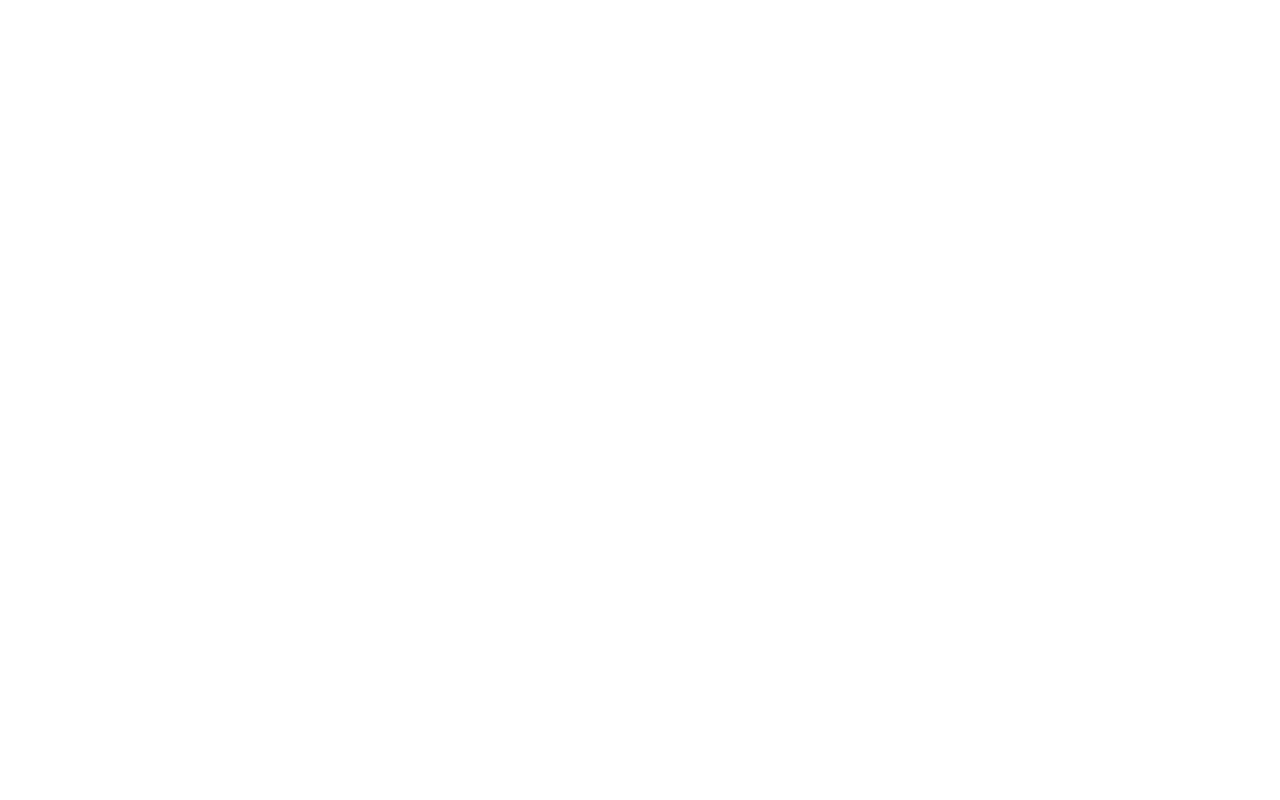
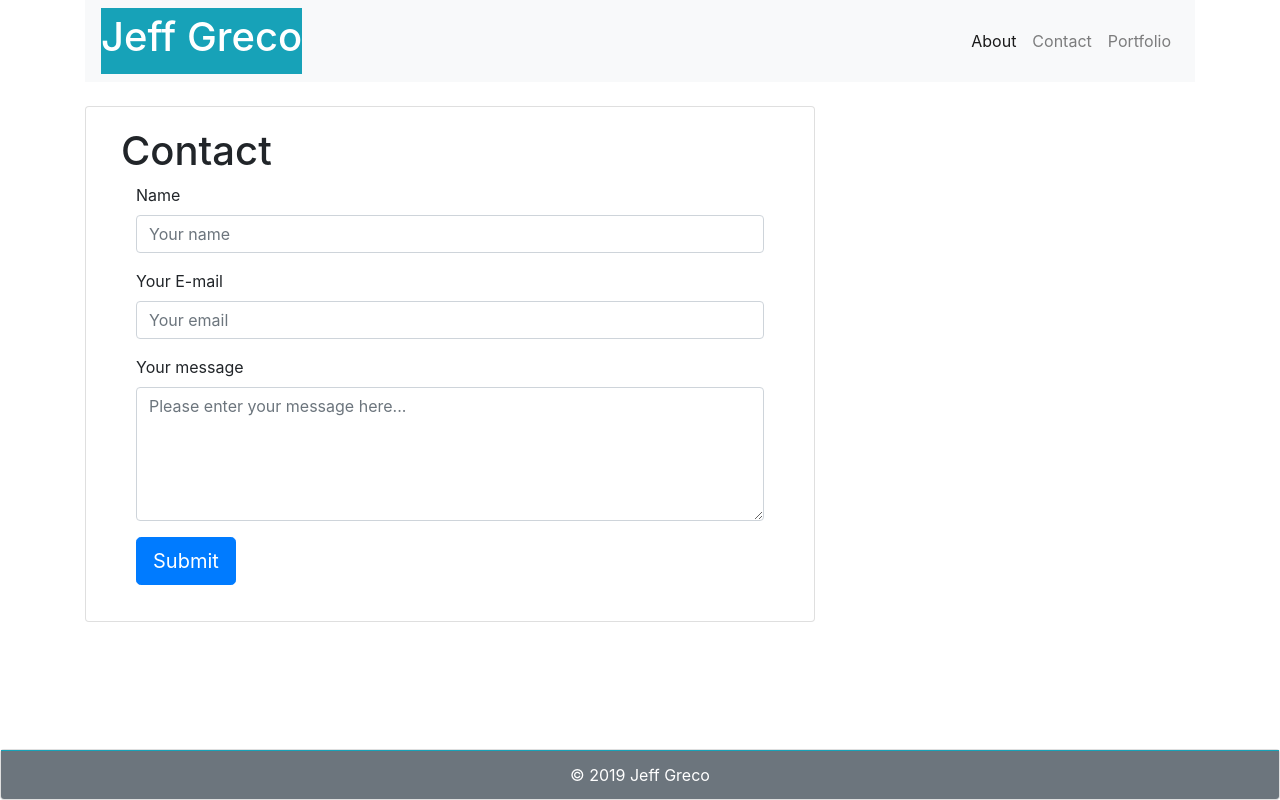
Before and after one commit to Jeff-Paul-Greco/bootstrap-portfolio, a plain HTML site: page contact.html in a window 1280 px wide. Drawn offline with nearby package versions, Linux system fonts and the light colour scheme.

Commit message:
coded contact.html

```diff
--- a/contact.html
+++ b/contact.html
@@ -0,0 +1,120 @@
+<!DOCTYPE html>
+<html lang="en">
+
+<head>
+    <meta charset="UTF-8">
+    <meta name="viewport" content="width=device-width, initial-scale=1.0">
+    <meta http-equiv="X-UA-Compatible" content="ie=edge">
+    <title>bootstrap-portfolio</title>
+    <link rel="stylesheet" href="https://stackpath.bootstrapcdn.com/bootstrap/4.3.1/css/bootstrap.min.css"
+        integrity="sha384-ggOyR0iXCbMQv3Xipma34MD+dH/1fQ784/j6cY/iJTQUOhcWr7x9JvoRxT2MZw1T" crossorigin="anonymous">
+</head>
+
+<body>
+
+
+<div class="container">
+<div class="row">
+<div class="col-md-12">
+    <nav class="navbar navbar-expand-lg navbar-light bg-light">
+        <a class="navbar-brand bg-info text-white" href="index.html">
+            <h1>Jeff Greco</h1>
+        </a>
+        <button class="navbar-toggler" type="button" data-toggle="collapse" data-target="#navbarText"
+            aria-controls="navbarText" aria-expanded="false" aria-label="Toggle navigation">
+            <span class="navbar-toggler-icon"></span>
+        </button>
+        <div class="collapse navbar-collapse" id="navbarText">
+            <div class="navbar-nav mr-auto">
+            </div>
+            <span class="navbar-text">
+                <ul class="navbar-nav mr-auto">
+                    <li class="nav-item active">
+                        <a class="nav-link" href="index.html">About <span class="sr-only">(current)</span></a>
+                    </li>
+                    <li class="nav-item">
+                        <a class="nav-link" href="contact.html">Contact</a>
+                    </li>
+                    <li class="nav-item">
+                        <a class="nav-link" href="portfolio.html">Portfolio</a>
+                    </li>
+                </ul>
+            </span>
+        </div>
+    </nav>
+</div>
+</div>
+</div>
+
+    <div class="container mt-4">
+
+        <div class="row">
+            <div class="col-md-8">
+                <div class="card">
+                    <div class="card-body">
+                            <div class="container">
+                                    <div class="page-header">
+                                            <h1>Contact</h1>
+                                        </div>
+                                    <div class="row">
+                                      <div class="col-md-12">
+                                        <div class="well well-sm">
+                                          <form class="form-horizontal" action="" method="post">
+                                          <fieldset>
+
+
+                                            <!-- Name input-->
+                                            <div class="form-group">
+                                              <label class="col-md-12 control-label" for="name">Name</label>
+                                              <div class="col-md-12">
+                                                <input id="name" name="name" type="text" placeholder="Your name" class="form-control">
+                                              </div>
+                                            </div>
+
+                                            <!-- Email input-->
+                                            <div class="form-group">
+                                              <label class="col-md-12 control-label" for="email">Your E-mail</label>
+                                              <div class="col-md-12">
+                                                <input id="email" name="email" type="text" placeholder="Your email" class="form-control">
+                                              </div>
+                                            </div>
+
+                                            <!-- Message body -->
+                                            <div class="form-group">
+                                              <label class="col-md-12 control-label" for="message">Your message</label>
+                                              <div class="col-md-12">
+                                                <textarea class="form-control" id="message" name="message" placeholder="Please enter your message here..." rows="5"></textarea>
+                                              </div>
+                                            </div>
+
+                                            <!-- Form actions -->
+                                            <div class="form-group">
+                                              <div class="col-md-12 text-left">
+                                                <button type="submit" class="btn btn-primary btn-lg">Submit</button>
+                                              </div>
+                                            </div>
+                                          </fieldset>
+                                          </form>
+                                        </div>
+                                      </div>
+                                    </div>
+                                </div>
+                    </div>
+                </div>
+            </div>
+        </div>
+    </div>
+
+
+    <footer class="fixed-bottom">
+        <div class="card text-center">
+            <div class="card-footer text-white bg-secondary border-top border-info">
+                &copy; 2019 Jeff Greco
+            </div>
+        </div>
+    </footer>
+
+
+</body>
+
+</html>
```
Also changed, not shown: index.html (+6 -8 lines).
